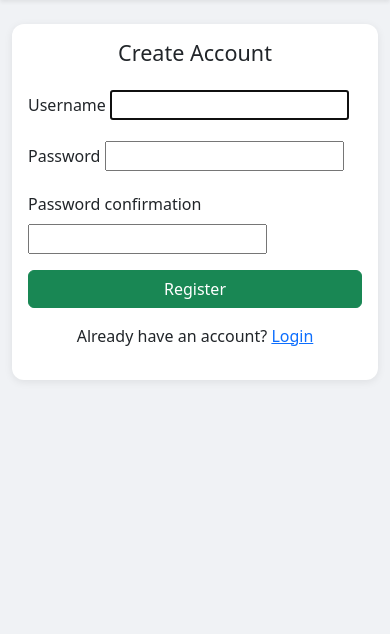
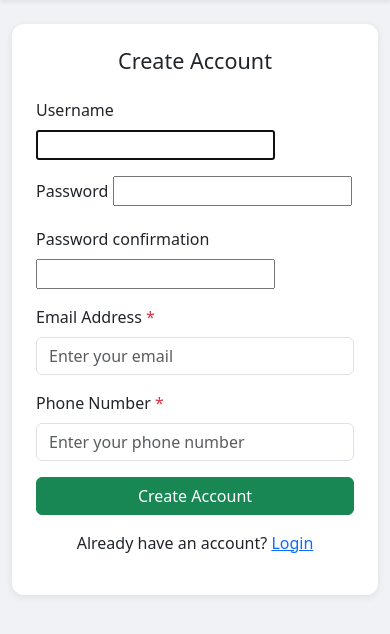
Before and after one commit to anuvind04/publicspace, a Django app: page /register/ in a window 390 px wide. Shown: the part 56-690 px from the top of the page. Run offline with Django 5.2, Linux system fonts and the light colour scheme.

Commit message:
Add email and phone to registration, add forgot password feature

```diff
--- a/social/templates/social/register.html
+++ b/social/templates/social/register.html
@@ -1,8 +1,7 @@
 {% extends 'social/base.html' %}
 
 {% block content %}
-<div class="card">
-  <div class="card-body">
+<div class="card p-4">
   <h4 class="mb-4 text-center">Create Account</h4>
   <form method="POST">
     {% csrf_token %}
@@ -11,13 +10,20 @@
       <label class="form-label">{{ field.label }}</label>
       {{ field }}
       {% if field.errors %}
-          <div class="text-danger">{{ field.errors }}</div>
+        <div class="text-danger small">{{ field.errors }}</div>
       {% endif %}
     </div>
     {% endfor %}
-      <button type="submit" class="btn btn-success w-100">Register</button>
+    <div class="mb-3">
+      <label class="form-label">Email Address <span class="text-danger">*</span></label>
+      <input type="email" name="email" class="form-control" placeholder="Enter your email" required>
+    </div>
+    <div class="mb-3">
+      <label class="form-label">Phone Number <span class="text-danger">*</span></label>
+      <input type="text" name="phone" class="form-control" placeholder="Enter your phone number" required>
+    </div>
+    <button type="submit" class="btn btn-success w-100">Create Account</button>
+  </form>
   <p class="text-center mt-3">Already have an account? <a href="{% url 'login' %}">Login</a></p>
-    </form>
-  </div>
 </div>
 {% endblock %}
--- a/social/urls.py
+++ b/social/urls.py
@@ -6,6 +6,7 @@ urlpatterns = [
     path('register/', views.register_view, name='register'),
     path('login/', views.login_view, name='login'),
     path('logout/', views.logout_view, name='logout'),
+path('forgot-password/', views.forgot_password, name='forgot_password'),
     path('post/create/', views.create_post, name='create_post'),
     path('post/like/<int:pk>/', views.like_post, name='like_post'),
     path('post/comment/<int:pk>/', views.add_comment, name='add_comment'),
@@ -14,4 +15,5 @@ urlpatterns = [
     path('people/add/<int:pk>/', views.send_request, name='send_request'),
     path('friends/accept/<int:pk>/', views.accept_request, name='accept_request'),
     path('notifications/', views.notifications, name='notifications'),
+    path('forgot-password/', views.forgot_password, name='forgot_password'),
 ]
--- a/social/views.py
+++ b/social/views.py
@@ -4,8 +4,11 @@ from django.contrib.auth import login, logout, authenticate
 from django.contrib.auth.forms import UserCreationForm, AuthenticationForm
 from django.contrib.auth.models import User
 from django.utils import timezone
-from .models import Post, Like, Comment, FriendRequest, Friendship
+from .models import Post, Like, Comment, FriendRequest, Friendship, UserProfile
 from django.db.models import Q
+import random
+import string
+
 
 # ── Helper: get friend count ──
 def get_friend_count(user):
@@ -30,8 +33,13 @@ def can_post(user):
 def register_view(request):
     if request.method == 'POST':
         form = UserCreationForm(request.POST)
+        phone = request.POST.get('phone')
+        email = request.POST.get('email')
         if form.is_valid():
-            user = form.save()
+            user = form.save(commit=False)
+            user.email = email
+            user.save()
+            UserProfile.objects.create(user=user, phone=phone)
             login(request, user)
             return redirect('feed')
     else:
@@ -143,3 +151,42 @@ def accept_request(request, pk):
 def notifications(request):
     requests = FriendRequest.objects.filter(to_user=request.user)
     return render(request, 'social/notifications.html', {'requests': requests})
+# ── Password Generator (letters only) ──
+def generate_password(length=10):
+    characters = string.ascii_uppercase + string.ascii_lowercase
+    return ''.join(random.choice(characters) for _ in range(length))
+
+# ── Forgot Password ──
+def forgot_password(request):
+    error = None
+    if request.method == 'POST':
+        identifier = request.POST.get('identifier')
+        user = None
+        try:
+            user = User.objects.get(email=identifier)
+        except User.DoesNotExist:
+            try:
+                from .models import UserProfile
+                profile = UserProfile.objects.get(phone=identifier)
+                user = profile.user
+            except UserProfile.DoesNotExist:
+                error = "No account found with that email or phone number."
+
+        if user:
+            from .models import UserProfile
+            profile, _ = UserProfile.objects.get_or_create(user=user)
+            today = timezone.now().date()
+            if profile.last_reset_request == today:
+                error = "You can use this option only once per day."
+            else:
+                new_password = generate_password()
+                user.set_password(new_password)
+                user.save()
+                profile.last_reset_request = today
+                profile.save()
+                return render(request, 'social/reset_success.html', {
+                    'new_password': new_password,
+                    'username': user.username,
+                })
+
+    return render(request, 'social/forgot_password.html', {'error': error})
```
Also changed, not shown: social/models.py (+7 -0 lines), social/templates/social/forgot_password.html (added, +27 -0 lines), social/templates/social/login.html (+6 -5 lines), social/templates/social/reset_success.html (added, +20 -0 lines), db.sqlite3, social/migrations/0002_userprofile.py (added). Lines whose indentation alone changed are shown as unchanged.
